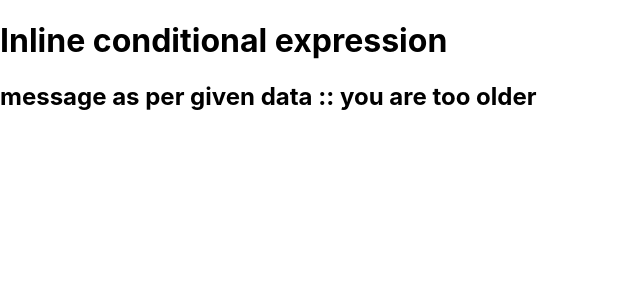
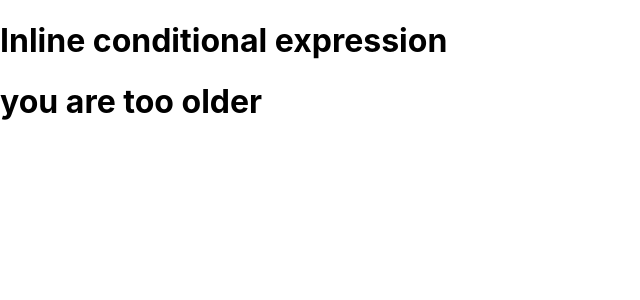
Before and after one commit to j4sumit/reacttopics, a React (Create React App) app: page / in a window 1280 px wide. Shown: the top 300 px of the page, without its empty margins (0-640 px from the left). Built offline with nearby package versions, Linux system fonts and the light colour scheme.

Commit message:
Ternery operator without using hooks

```diff
--- a/src/App.js
+++ b/src/App.js
@@ -1,7 +1,6 @@
-import React, {useEffect, useState} from 'react'
+import React from 'react'
 
 const App = () => {
-const[message, setMessage] =useState("");
   // useEffect(()=>{
   //   let Age=37;
   //   let name="Sumit";
@@ -10,20 +9,21 @@ const[message, setMessage] =useState("");
   //   console.log("your age and name has been matched") :
   //   console.log("your age is below 28")
   // },[])
-useEffect(()=>{
   let Age=38;
 let name="Sumit";
-  Age > 35 ? setMessage("you are too older"):
-  Age===28 && name==="Sumit" ?
-  setMessage("your age and name has been matched") :
-  setMessage("your age is below 28")
-},[])
+  return (
+    <div >
+    <h1>Inline conditional expression</h1>
+{
+    Age > 35 ? <h1>you are too older</h1>:
+    Age===28 && name==="Sumit" ?
+   <h1>your age and name has been matched</h1>:
+   <h1>your age is below 28</h1>
 
-  return (
-    <>
-    <h1>Inline conditional expression</h1>
-    <h2>message as per given data  ::   {message}</h2>
-    </>
+}
+
+
+    </div>
 
   )
 }
```
